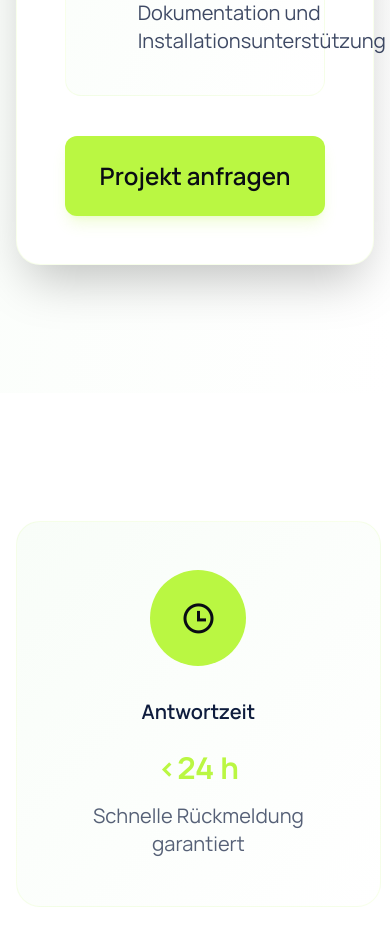
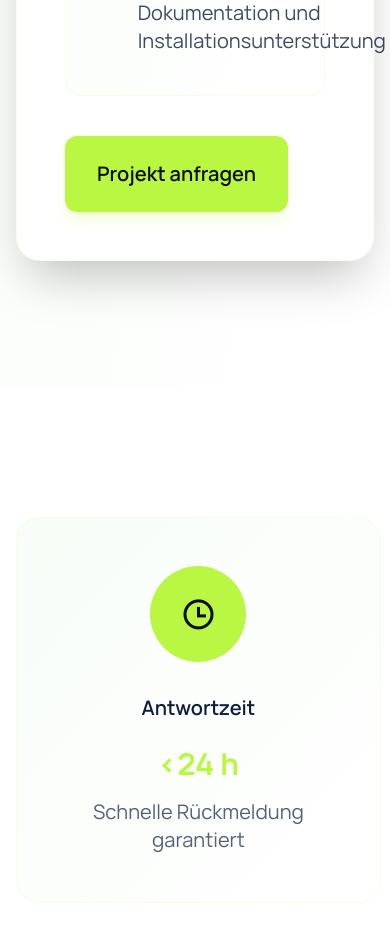
Before and after one commit to smc1992/tricast360-webseite, a React (Vite) app: page /kontakt in a window 390 px wide. Shown: the part 3040-3973 px from the top of the page. Built offline with nearby package versions, Linux system fonts and the light colour scheme.

Commit message:
Remove block class from contact button to allow width constraints
- Removed 'block' class that was preventing max-width from working
- Button should now respect max-w-[280px] constraint on mobile
- Maintains centered positioning with mx-auto

```diff
--- a/src/pages/contact/page.tsx
+++ b/src/pages/contact/page.tsx
@@ -387,7 +387,7 @@ const ContactPage = () => {
               <button
                 type="submit"
                 disabled={isSubmitting}
-                className="w-full md:w-auto md:px-12 py-6 mx-auto rounded-xl text-2xl font-semibold hover:bg-[#a8e63a] transition-all duration-300 shadow-lg shadow-[#baf742]/20 hover:shadow-xl hover:shadow-[#baf742]/30 cursor-pointer whitespace-nowrap disabled:opacity-50 disabled:cursor-not-allowed bg-[#baf742] text-[#0a0c14] block"
+                className="w-auto max-w-[280px] sm:max-w-xs px-8 sm:px-8 md:px-12 py-6 mx-auto rounded-xl text-xl sm:text-2xl font-semibold hover:bg-[#a8e63a] transition-all duration-300 shadow-lg shadow-[#baf742]/20 hover:shadow-xl hover:shadow-[#baf742]/30 cursor-pointer whitespace-nowrap disabled:opacity-50 disabled:cursor-not-allowed bg-[#baf742] text-[#0a0c14]"
               >
                 {isSubmitting ? 'Wird gesendet...' : 'Projekt anfragen'}
               </button>
```
